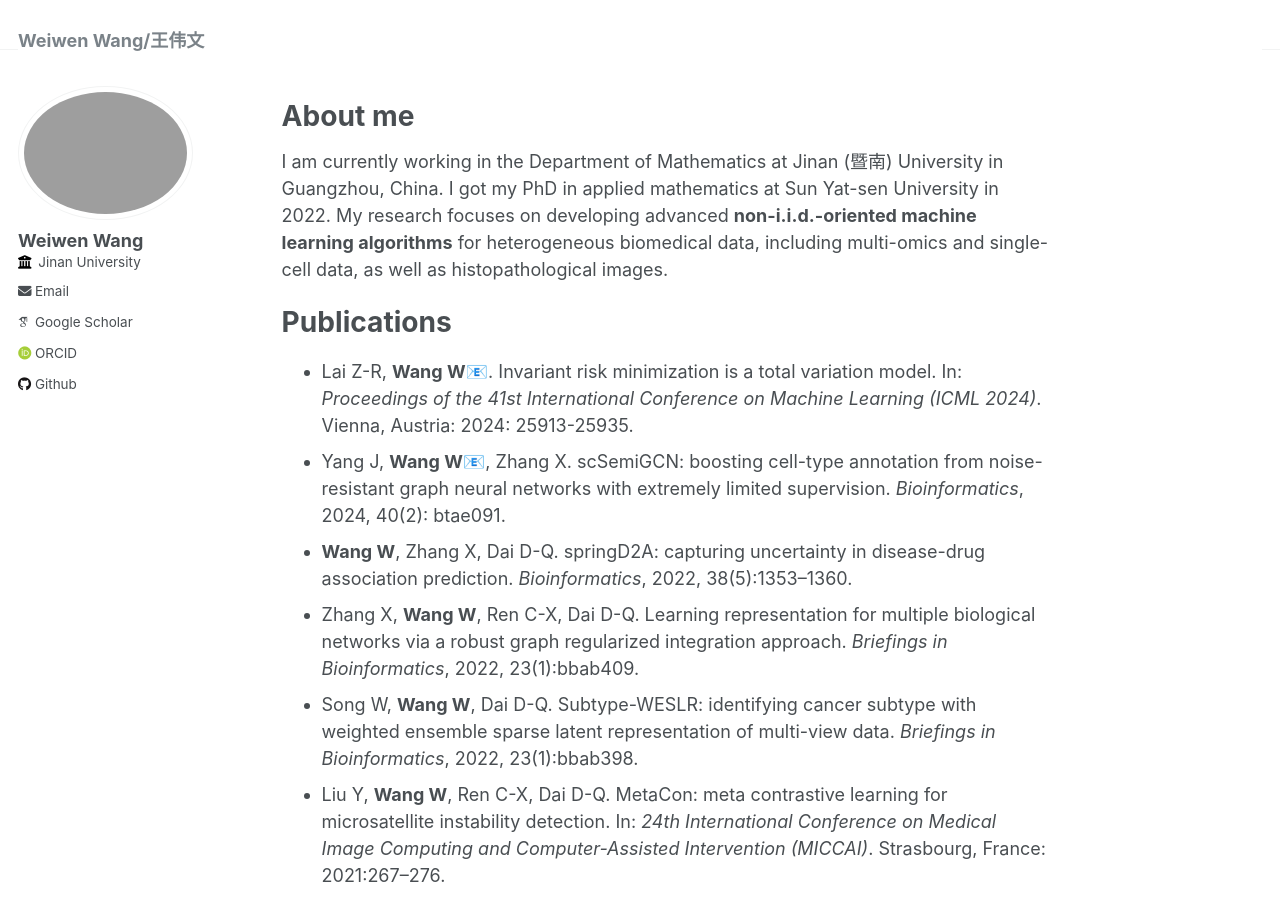
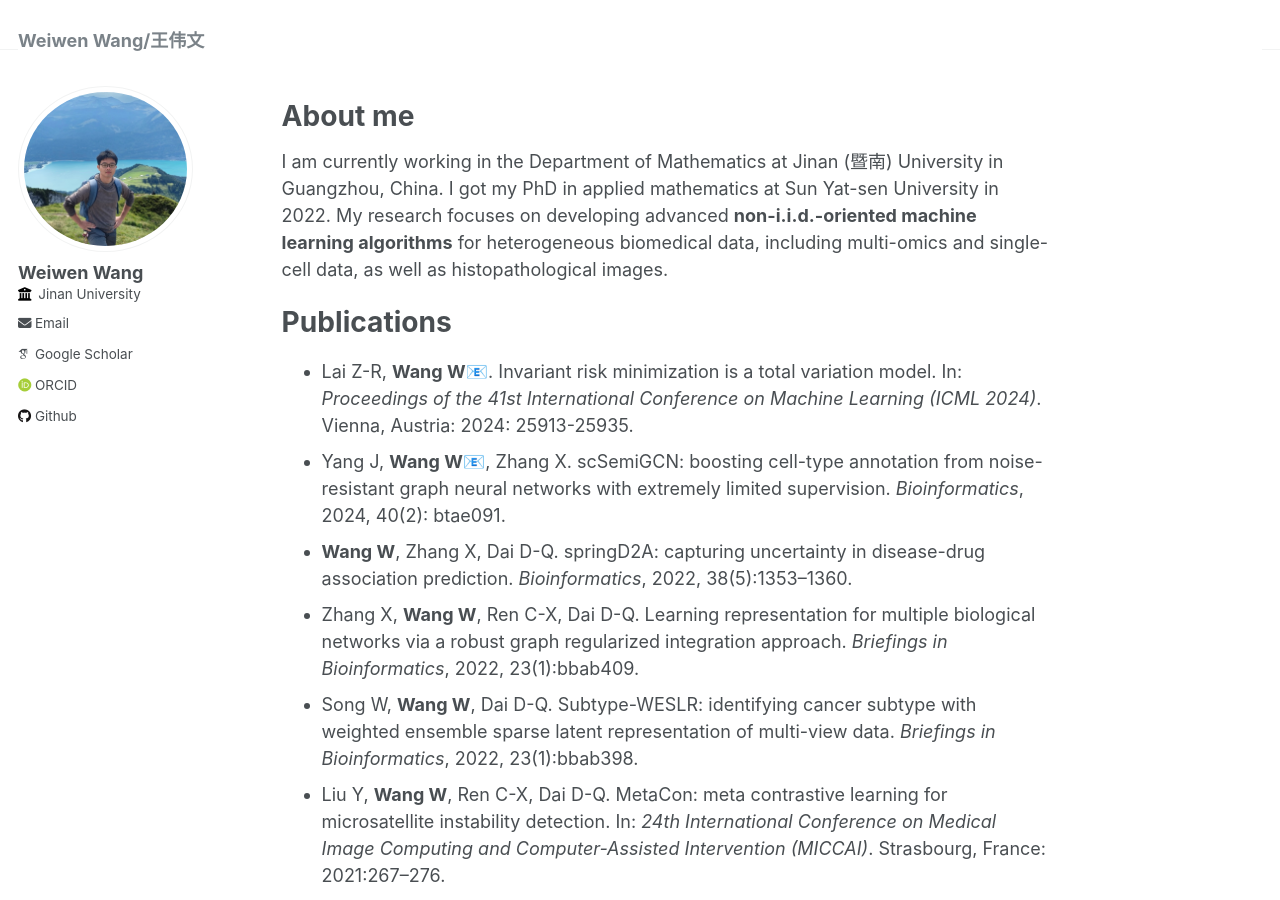
Before and after one commit to wangyuanhao/wangyuanhao.github.io, a Jekyll site: the page built from _pages/about.md, in a window 1280 px wide and 900 px high. Built offline with Jekyll 4.4.1, drawn with Linux system fonts in a browser that asks for light colours; some web fonts are replaced.

Commit message:
Update _config.yml

```diff
--- a/_config.yml
+++ b/_config.yml
@@ -21,7 +21,7 @@ repository               : "wangyuanhao/wangyuanhao.github.io"
 #               Additional customization can be done by editing /_includes/author-profile.html
 author:
   # Biographic information
-  avatar           : "icml_photon2.png.JPG"
+  avatar           : "IMG_6986.jpg"
   name             : "Weiwen Wang"
   pronouns         : # example: "she/her"
   bio              : #"Short biography for the left-hand sidebar"
```
